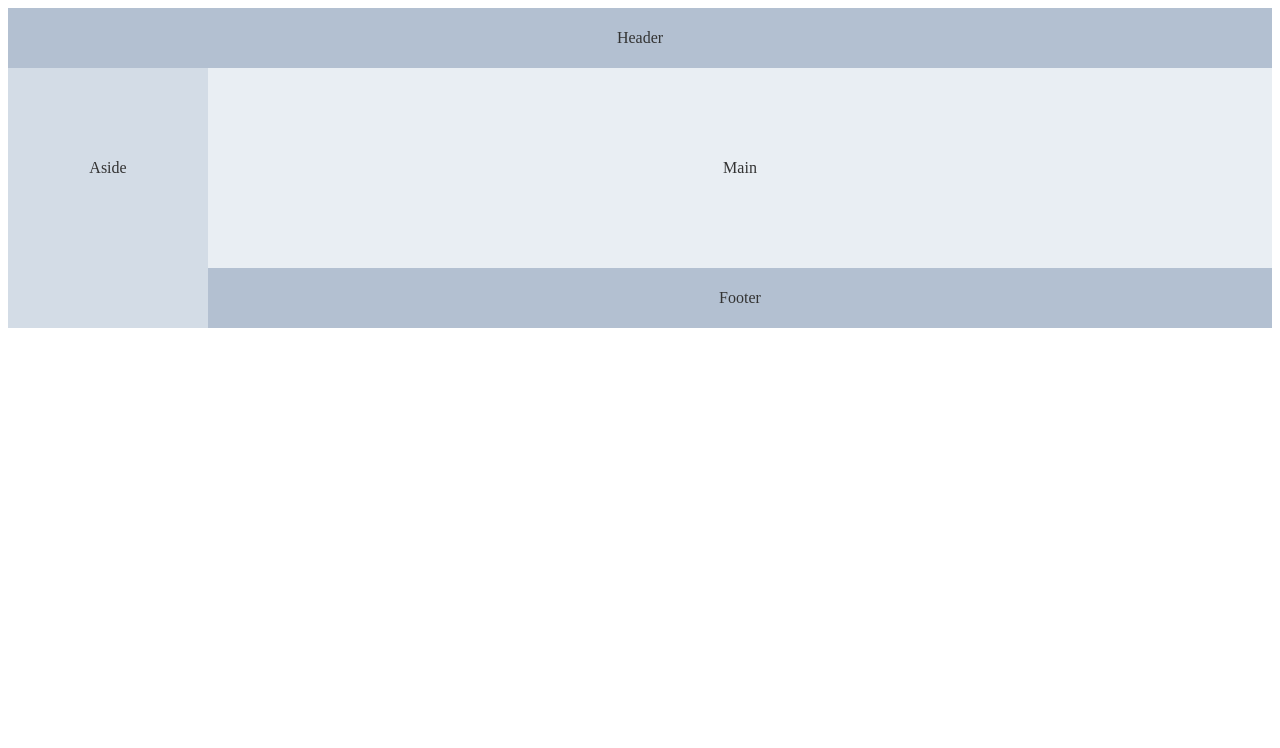
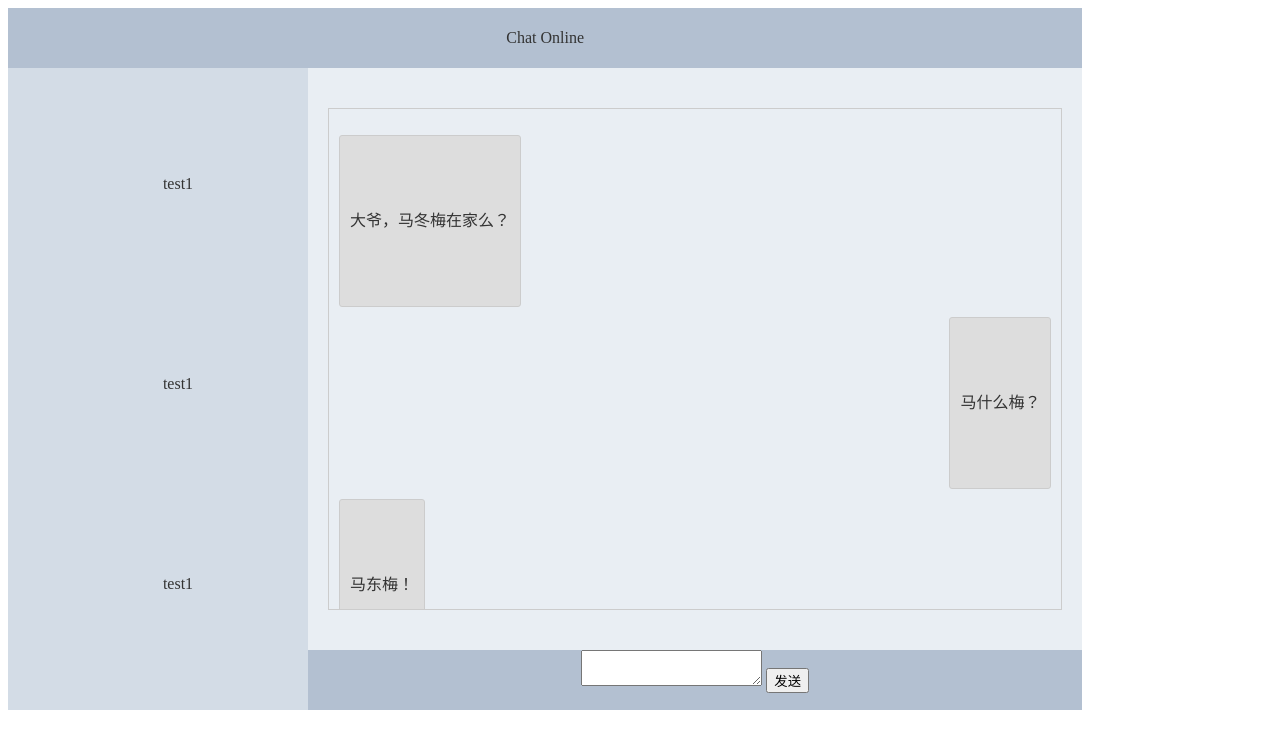
Before and after one commit to ab300819/dashboard-initializr, a Vue app: page / in a window 1280 px wide. Shown: the top 748 px of the page. Built offline with nearby package versions, Linux system fonts and the light colour scheme; the HTML template or start-up script is replaced by a standard one.

Commit message:
实现简单聊天窗口

```diff
--- /dev/null
+++ b/src/chat_input.vue
@@ -0,0 +1,16 @@
+<template>
+    <div>
+            <textarea />
+            <button>发送</button>
+    </div>
+</template>
+
+<script>
+    export default {
+        name: "chat_input"
+    }
+</script>
+
+<style>
+
+</style>
--- /dev/null
+++ b/src/chat_list.vue
@@ -0,0 +1,36 @@
+<template>
+    <div class="friend_list_wrap">
+        <ul class="friend_list">
+            <li>test1</li>
+            <li>test1</li>
+            <li>test1</li>
+            <li>test1</li>
+            <li>test1</li>
+            <li>test1</li>
+            <li>test1</li>
+            <li>test1</li>
+            <li>test1</li>
+            <li>test1</li>
+            <li>test1</li>
+            <li>test1</li>
+            <li>test1</li>
+        </ul>
+    </div>
+</template>
+
+<script>
+    export default {
+        name: "chat_list"
+    }
+</script>
+
+<style>
+    .friend_list_wrap {
+        height: 620px;
+        overflow-y: auto;
+    }
+
+    .friend_list {
+        list-style: none;
+    }
+</style>
--- /dev/null
+++ b/src/chat_window.vue
@@ -0,0 +1,98 @@
+<template>
+        <div id="chat" class="chat-wrap">
+            <ul class="message-list">
+                <li class="message-item message-item-left">
+                    <div>大爷，马冬梅在家么？</div>
+                </li>
+                <li class="message-item message-item-right">
+                    <div>马什么梅？</div>
+                </li>
+                <li class="message-item message-item-left">
+                    <div>马东梅！</div>
+                </li>
+                <li class="message-item message-item-left">
+                    <div>马东梅！</div>
+                </li>
+                <li class="message-item message-item-right">
+                    <div>什么梅？</div>
+                </li>
+                <li class="message-item message-item-right">
+                    <div>马什么梅？</div>
+                </li>
+                <li class="message-item message-item-left">
+                    <div>马东梅！</div>
+                </li>
+                <li class="message-item message-item-left">
+                    <div>马东梅！</div>
+                </li>
+                <li class="message-item message-item-right">
+                    <div>什么梅？</div>
+                </li>
+                <li class="message-item message-item-right">
+                    <div>马什么梅？</div>
+                </li>
+                <li class="message-item message-item-left">
+                    <div>马东梅！</div>
+                </li>
+                <li class="message-item message-item-left">
+                    <div>马东梅！</div>
+                </li>
+                <li class="message-item message-item-right">
+                    <div>什么梅？</div>
+                </li>
+                <li class="message-item message-item-right">
+                    <div>马什么梅？</div>
+                </li>
+                <li class="message-item message-item-left">
+                    <div>马东梅！</div>
+                </li>
+                <li class="message-item message-item-left">
+                    <div>马东梅！</div>
+                </li>
+                <li class="message-item message-item-right">
+                    <div>什么梅？</div>
+                </li>
+            </ul>
+        </div>
+</template>
+
+<script>
+    export default {
+        name: "chat_window"
+    }
+</script>
+
+<style >
+    .chat-wrap {
+        height: 500px;
+        border: 1px solid #ccc;
+        margin: 20px auto;
+        overflow-y: auto;
+    }
+
+    .message-list {
+        list-style: none;
+        padding: 10px;
+    }
+
+    .message-item {
+        margin-bottom: 10px;
+    }
+
+    .message-item>div {
+        display: inline-block;
+        padding: 5px 10px;
+        background-color: #ddd;
+        border-radius: 3px;
+        border: 1px solid #ccc;
+        text-align: left;
+    }
+
+    .message-item-right {
+        text-align: right;
+    }
+
+    .message-item-left {
+        text-align: left;
+    }
+</style>
--- a/src/main_view.vue
+++ b/src/main_view.vue
@@ -1,19 +1,33 @@
 <template>
-    <el-container>
-        <el-header>Header</el-header>
+    <div class="main_container">
         <el-container>
-            <el-aside width="200px">Aside</el-aside>
+            <el-header>Chat Online</el-header>
             <el-container>
-                <el-main>Main</el-main>
-                <el-footer>Footer</el-footer>
+                <el-aside ><chat_list></chat_list></el-aside>
+                <el-container>
+                    <el-main>
+                        <chat_window></chat_window>
+                    </el-main>
+                    <el-footer><chat_input></chat_input></el-footer>
+                </el-container>
             </el-container>
         </el-container>
-    </el-container>
+    </div>
+
 </template>
 
 <script>
+    import chat_window from "./chat_window.vue"
+    import chat_input from  "./chat_input.vue"
+    import chat_list from "./chat_list.vue"
+
     export default {
-        name: "main_view"
+        name: "main_view",
+        components: {
+            chat_window,
+            chat_input,
+            chat_list
+        }
     }
 </script>
 
@@ -51,4 +65,8 @@
     .el-container:nth-child(7) .el-aside {
         line-height: 320px;
     }
+
+    .main_container {
+        width: 85%;
+    }
 </style>
```
